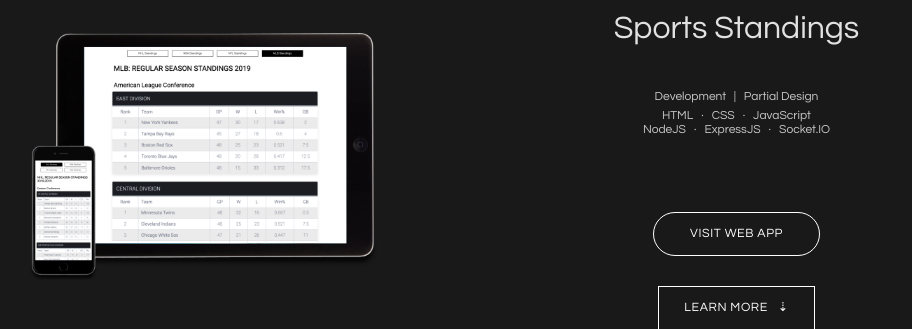
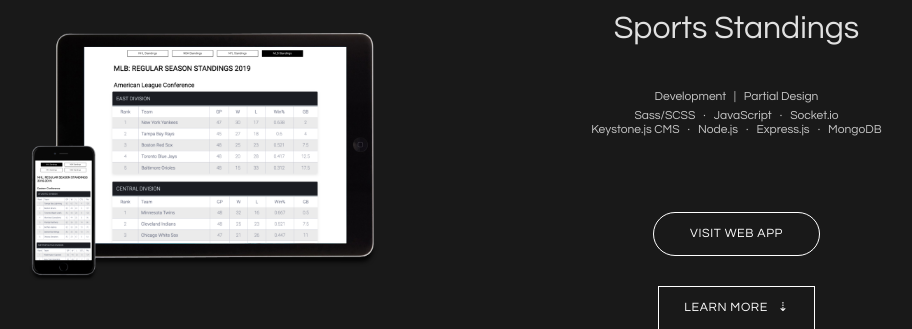
Before and after one commit to mattfried/portfolio, a PHP site: page /projects.php in a window 1280 px wide. Shown: the part 403-732 px from the top of the page, without its empty margins (146-1058 px from the left). Run offline with PHP 8.4, Linux system fonts and the light colour scheme; some web fonts are replaced.

Commit message:
updated projects.php sports standings project

```diff
--- a/projects.php
+++ b/projects.php
@@ -32,8 +32,8 @@ include('includes/header.php');
             <div class="projectTitleDiv">
               <h4 class="projectTitle">Sports Standings</h4>
               <p class="websiteInfo">Development &nbsp; | &nbsp; Partial Design</p>
-              <p class="websiteCoding"><span>HTML</span>&centerdot;<span>CSS</span>&centerdot;<span>JavaScript</span></p>
-              <p class="websiteCoding"><span>NodeJS</span>&centerdot;<span>ExpressJS</span>&centerdot;<span>Socket.IO</span></p>
+              <p class="websiteCoding"><span>Sass/SCSS</span>&centerdot;<span>JavaScript</span>&centerdot;<span>Socket.io</span></p>
+              <p class="websiteCoding"><span>Keystone.js CMS</span>&centerdot;<span>Node.js</span>&centerdot;<span>Express.js</span>&centerdot;<span>MongoDB</span></p>
             </div>
             <div class="projectNavs">
               <a href="http://www.sportstandings.ca/" target="_blank"><button class="visitWebsiteButton">VISIT WEB APP</button></a>
@@ -45,8 +45,9 @@ include('includes/header.php');
               <br />
               <span>Approach</span>
               <p class="marginTop">
-                This website utilizes <a href="https://www.mysportsfeeds.com/" target="_blank">MySportsFeeds</a> data API, and incorporates their provided <a href="https://github.com/MySportsFeeds/mysportsfeeds-node" target="_blank">NodeJS wrapper</a>.
-                ExpressJS framework is used to deploy the web application from the static web files, and Socket.IO library is used to seamlessly communicate between the client and server.
+                This website is powered by Keystone.js (Node.js CMS) platform, built on Express and MongoDB.
+                I've utilized <a href="https://www.mysportsfeeds.com/" target="_blank">MySportsFeeds</a> data API, and incorporated my self-modified version of their <a href="https://github.com/mattfried/mysportsfeeds-node" target="_blank">NodeJS wrapper</a>.
+                Socket.io is used to seamlessly communicate between the client and server.
               </p>
             </div>
             <div class="repoDiv">
```
